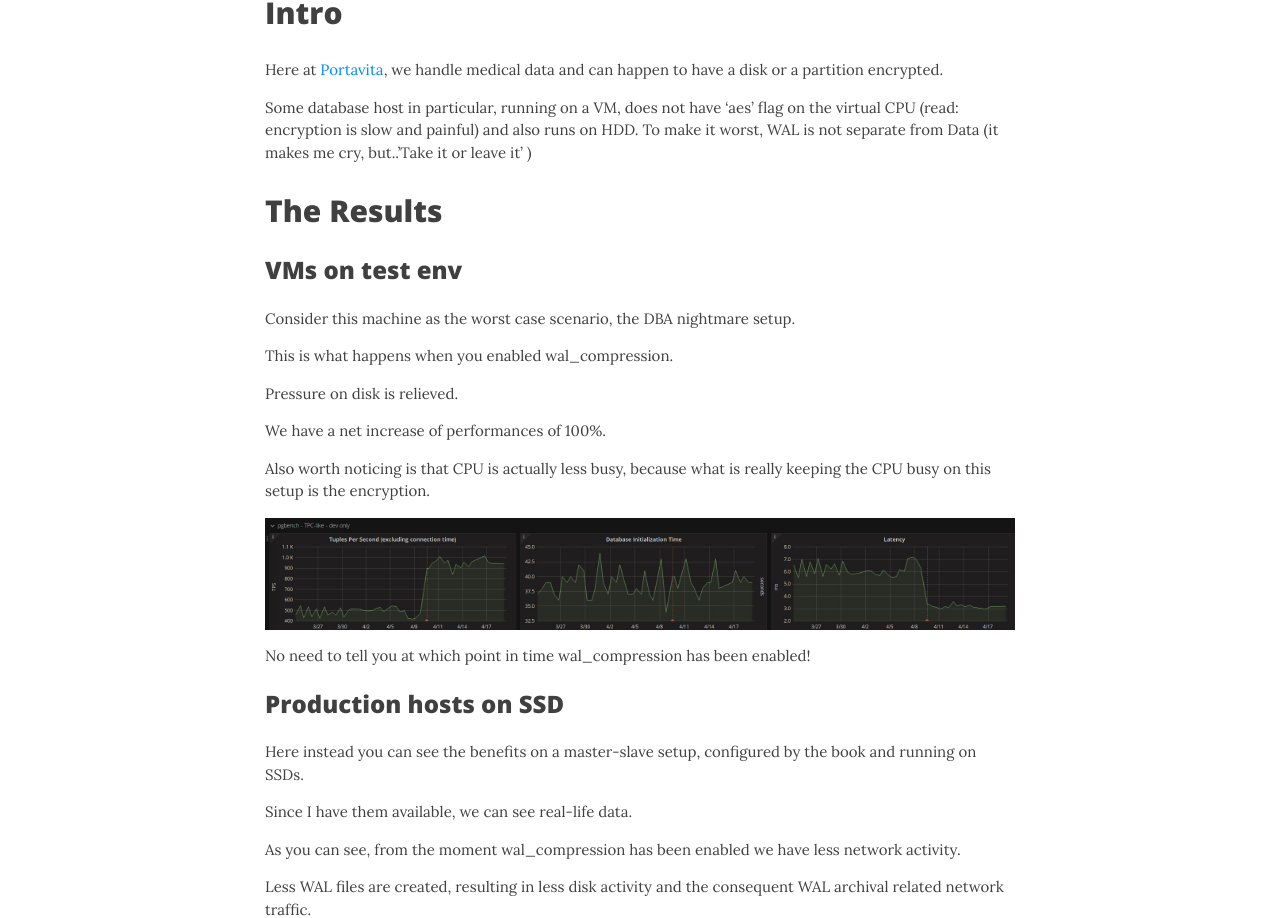
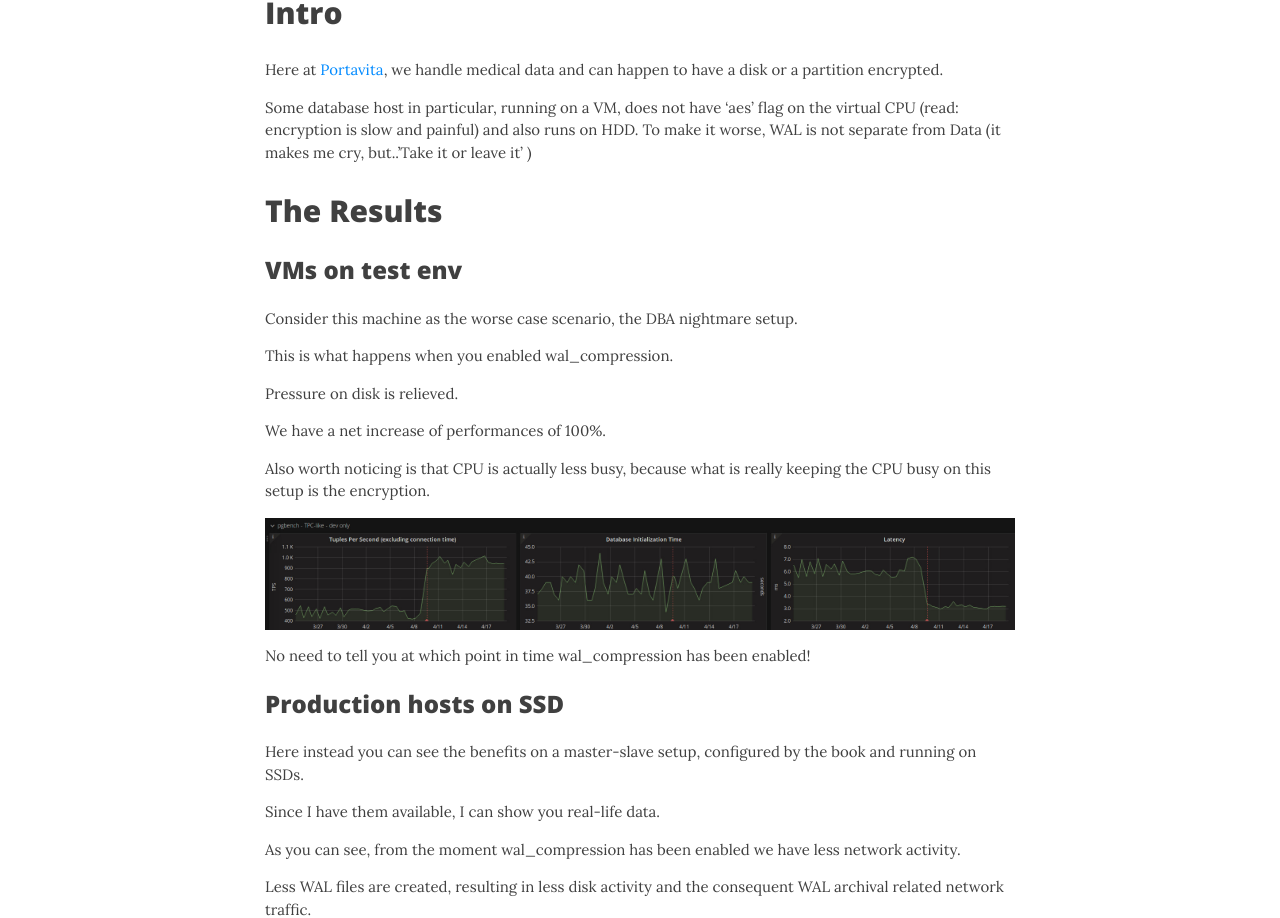
Before and after one commit to Portavita/portavita.github.io, a Jekyll site: the page built from _posts/2019-05-13-blog_about_wal_compression.markdown, in a window 1280 px wide and 1400 px high, scrolled down 1275 px. Shown: the part 162-1080 px from the top of the window. Built offline with Jekyll 4.4.1, drawn with Linux system fonts in a browser that asks for light colours; nearby versions of some CDN libraries; some of the changed text lies outside the part shown.

Commit message:
Update 2019-05-13-blog_about_wal_compression.markdown

```diff
--- a/_posts/2019-05-13-blog_about_wal_compression.markdown
+++ b/_posts/2019-05-13-blog_about_wal_compression.markdown
@@ -52,13 +52,13 @@ After turning wal_compression on and running Jenkins against it, I was immediate
 Here at [Portavita][portavita], we handle medical data and can happen to have a disk or a partition encrypted.
 
 Some database host in particular, running on a VM, does not have 'aes' flag on the virtual CPU (read: encryption is slow and painful) and also runs on HDD.
-To make it worst, WAL is not separate from Data (it makes me cry, but..'Take it or leave it' )
+To make it worse, WAL is not separate from Data (it makes me cry, but..'Take it or leave it' )
 
 ## The Results
 
 ### VMs on test env
 
-Consider this machine as the worst case scenario, the DBA nightmare setup.
+Consider this machine as the worse case scenario, the DBA nightmare setup.
 
 This is what happens when you enabled wal_compression.
 
@@ -80,7 +80,7 @@ No need to tell you at which point in time wal_compression has been enabled!
 
 Here instead you can see the benefits on a master-slave setup, configured by the book and running on SSDs.
 
-Since I have them available, we can see real-life data.
+Since I have them available, I can show you real-life data.
 
 As you can see, from the moment wal_compression has been enabled we have less network activity.
 
```
Also changed, not shown: other parts of _posts/2019-05-13-blog_about_wal_compression.markdown (+1 -1 lines).
